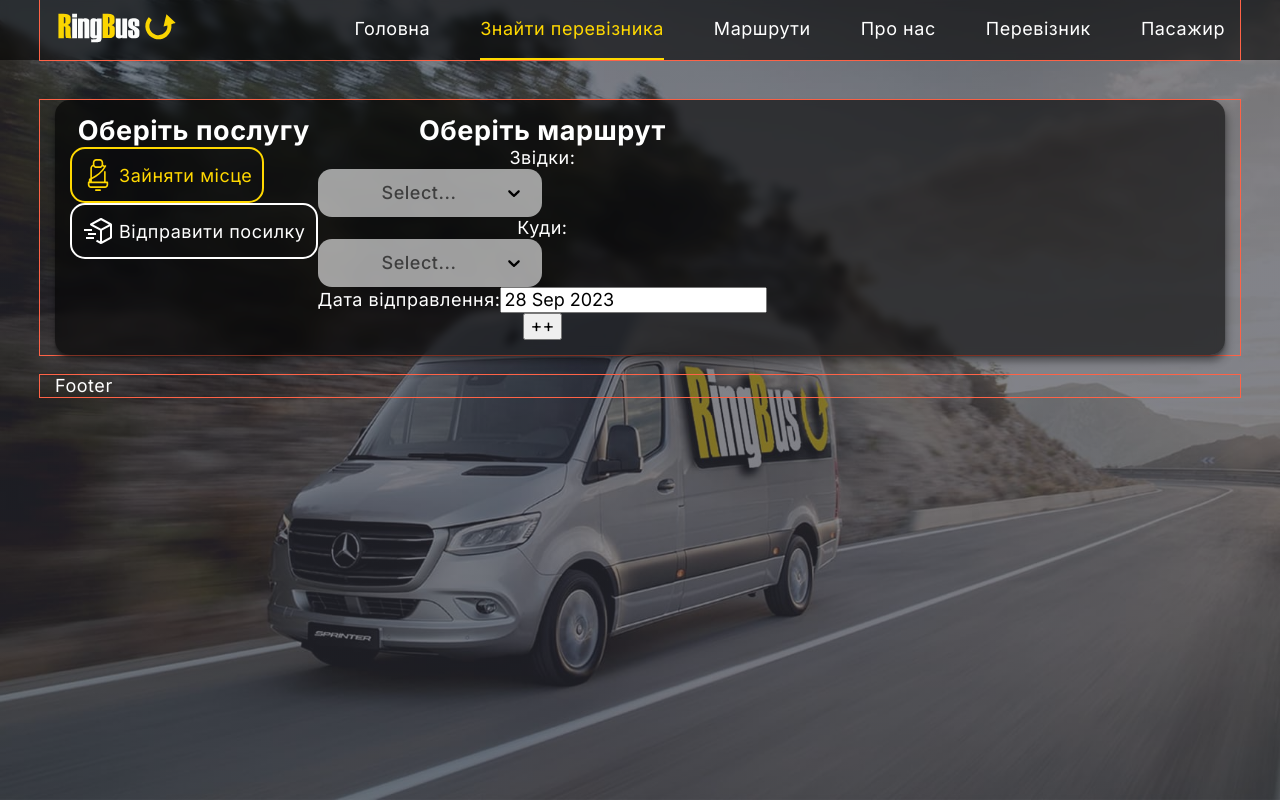
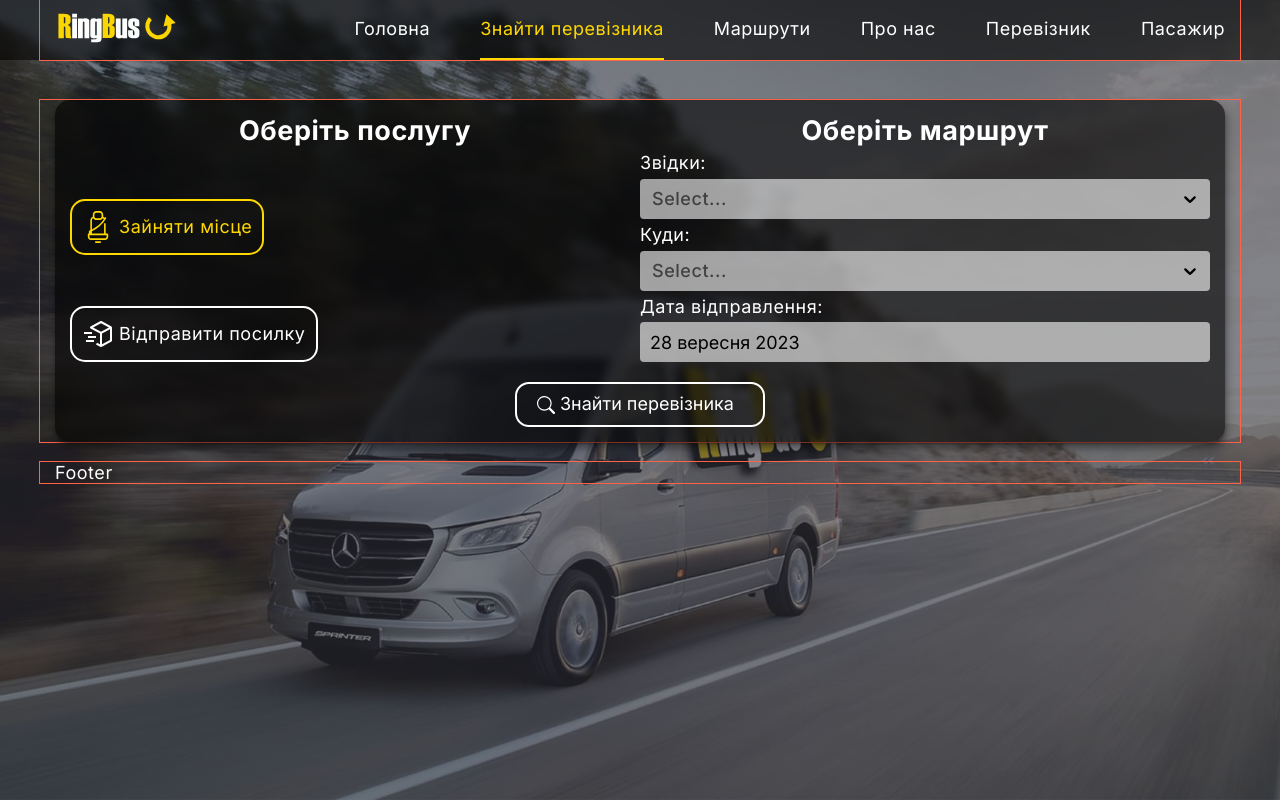
Before and after one commit to SlipuyKamiN/ringbus-frontend, a Next.js app: page /order in a window 1280 px wide. Built offline with nearby package versions, Linux system fonts and the light colour scheme.

Commit message:
fix: select logic, add basic styling

```diff
--- a/src/components/Order/OrderForm.styled.tsx
+++ b/src/components/Order/OrderForm.styled.tsx
@@ -3,6 +3,8 @@ import { colors, transition } from "styles/common/vars";
 
 export const Form = styled.form`
   display: flex;
+  flex-wrap: wrap;
+  row-gap: 20px;
 
   border-radius: 15px;
   padding: 15px;
@@ -13,6 +15,19 @@ export const Form = styled.form`
   backdrop-filter: blur(4px);
   box-shadow: 0px 2px 2px rgba(0, 0, 0, 0.24), 0px 6px 6px rgba(0, 0, 0, 0.12),
     2px 6px 8px rgba(0, 0, 0, 0.32);
+
+  & > div {
+    display: flex;
+    flex-direction: column;
+    gap: 5px;
+    justify-content: space-between;
+
+    width: 50%;
+
+    &:last-of-type {
+      width: 100%;
+    }
+  }
 `;
 
 export const OrderTypeLabel = styled.label`
@@ -56,5 +71,47 @@ export const OrderTypeText = styled.span`
 `;
 
 export const SelectorWrapper = styled.div`
-df
+  display: flex;
+  flex-direction: column;
+  text-align: left;
+  gap: 5px;
 `;
+
+export const DateSelector = styled.input`
+  width: 100%;
+  height: 40px;
+  border: transparent;
+  padding: 5px 10px;
+  border-radius: 4px;
+  background-color: ${colors.primaryWhiteAlpha};
+`;
+
+export const ErrMessage = styled.span`
+  max-width: 100%;
+  font-size: 14px;
+  color: red;
+`;
+
+export const SearchButton = styled.button`
+  display: flex;
+  align-items: center;
+  margin: 0 auto;
+  gap: 5px;
+
+  width: 250px;
+  padding: 10px 20px;
+
+  border-radius: 14px;
+
+  color: inherit;
+  background-color: transparent;
+  border: 2px solid ${colors.primaryWhite};
+
+  transition: color ${transition.duration}, border-color ${transition.duration};
+
+  &:hover,
+  &:focus {
+    color: ${colors.primaryBrandColor};
+    border: 2px solid ${colors.primaryBrandColor};
+  }
+`;
--- a/src/components/Order/OrderForm.tsx
+++ b/src/components/Order/OrderForm.tsx
@@ -1,10 +1,14 @@
 import Select from "react-select";
 import { groupedCities } from "./orderData";
 import {
+  DateSelector,
+  ErrMessage,
   Form,
   HiddenRadioButton,
   OrderTypeLabel,
   OrderTypeText,
+  SearchButton,
+  SelectorWrapper,
 } from "./OrderForm.styled";
 import ParcelIcon from "images/icons/parcel.svg";
 import SeatbeltIcon from "images/icons/seatbelt.svg";
@@ -12,24 +16,32 @@ import { useForm, Controller } from "react-hook-form";
 import { yupResolver } from "@hookform/resolvers/yup";
 import { orderSchema } from "schemas/orderSchema";
 import { Order } from "types/orderType";
-import DatePicker from "react-datepicker";
+import DatePicker, { registerLocale } from "react-datepicker";
 import "react-datepicker/dist/react-datepicker.css";
+import uk from "date-fns/locale/uk";
+import { BsSearch } from "react-icons/bs";
+registerLocale("uk", uk);
 
 const initialOrderData = {
   orderType: "seat",
   origin: "",
   destination: "",
-  departingDate: new Date().getTime(),
+  departingDate: new Date(),
 };
 
 const OrderForm = () => {
-  const { register, handleSubmit, control } = useForm({
+  const {
+    register,
+    handleSubmit,
+    control,
+    formState: { errors },
+  } = useForm({
     defaultValues: initialOrderData,
     resolver: yupResolver(orderSchema),
   });
 
   const onSubmit = (data: Order) => {
-    console.log(data);
+    console.log({ ...data, departingDate: data.departingDate.getTime() });
   };
 
   console.log("wqe");
@@ -67,7 +79,7 @@ const OrderForm = () => {
       </div>
       <div>
         <h2>Оберіть маршрут</h2>
-        <div>
+        <SelectorWrapper>
           <label htmlFor="origin">Звідки:</label>
           <Controller
             control={control}
@@ -83,8 +95,9 @@ const OrderForm = () => {
             )}
             name={"origin"}
           />
-        </div>
-        <div>
+          {errors.origin && <ErrMessage>{errors.origin.message}</ErrMessage>}
+        </SelectorWrapper>
+        <SelectorWrapper>
           <label htmlFor="origin">Куди:</label>
           <Controller
             control={control}
@@ -100,17 +113,22 @@ const OrderForm = () => {
             )}
             name={"destination"}
           />
-        </div>
-        <div>
+          {errors.destination && (
+            <ErrMessage>{errors.destination.message}</ErrMessage>
+          )}
+        </SelectorWrapper>
+        <SelectorWrapper>
           <label htmlFor="origin">Дата відправлення:</label>
           <Controller
             render={({ field: { value, onChange } }) => (
               <DatePicker
-                dateFormat="d MMM yyyy"
+                dateFormat="d MMMM yyyy"
+                locale="uk"
                 selected={value}
                 minDate={new Date()}
-                onChange={(date) => onChange(date.getTime())}
+                onChange={onChange}
                 showTimeSelect={false}
+                customInput={<DateSelector />}
                 todayButton="Today"
                 dropdownMode="select"
                 placeholderText="Click to select time"
@@ -119,10 +137,17 @@ const OrderForm = () => {
             )}
             control={control}
             name="departingDate"
-            required
           />
-        </div>
-        <button type="submit">++</button>
+          {errors.departingDate && (
+            <ErrMessage>{errors.departingDate.message}</ErrMessage>
+          )}
+        </SelectorWrapper>
+      </div>
+      <div>
+        <SearchButton type="submit">
+          <BsSearch />
+          Знайти перевізника
+        </SearchButton>
       </div>
     </Form>
   );
--- a/src/schemas/orderSchema.ts
+++ b/src/schemas/orderSchema.ts
@@ -2,8 +2,8 @@ import { Order } from "types/orderType";
 import * as yup from "yup";
 
 export const orderSchema: yup.ObjectSchema<Order> = yup.object().shape({
-  orderType: yup.string<"parcel" | "seat">().required(),
-  origin: yup.string().required(),
-  destination: yup.string().required(),
-  departingDate: yup.number().required(),
+  orderType: yup.string<"parcel" | "seat">().required("Оберіть тип замовлення"),
+  origin: yup.string().required("Виберіть місто"),
+  destination: yup.string().required("Виберіть місто"),
+  departingDate: yup.date().required("Оберіть дату поїздки"),
 });
--- a/src/styles/libraries/_order-select.scss
+++ b/src/styles/libraries/_order-select.scss
@@ -3,11 +3,11 @@
 .order-form {
   .city-select {
     &__control {
-      width: 224px;
-      height: 48px;
+      width: 100%;
+      height: 40px;
 
-      padding: 14px 18px;
-      border-radius: 14px;
+      padding: 5px 10px;
+      border-radius: 4px;
 
       border: none;
       background-color: rgba($primary-white, 0.6);
@@ -60,11 +60,11 @@
       margin-top: 0px;
 
       max-width: 400px;
-      border-radius: 14px;
+      border-radius: 5px;
       padding-right: 8px;
       color: $primary-white;
-      background-color: rgba($primary-white, 0.4);
-      backdrop-filter: blur(10px);
+      background-color: rgba($primary-black, 0.7);
+      backdrop-filter: blur(20px);
 
       transition: all $transition-duration-cubic;
     }
@@ -91,12 +91,12 @@
 
       &:hover,
       &:focus {
-        color: $primary-brand-color;
+        color: $primary-white-alpha;
       }
     }
 
     &__option--is-selected {
-      color: $primary-black-alpha;
+      color: $primary-brand-color;
     }
 
     &__indicator-separator {
--- a/src/types/orderType.ts
+++ b/src/types/orderType.ts
@@ -4,5 +4,5 @@ export interface Order {
   orderType: OrderTypes;
   origin: string;
   destination: string;
-  departingDate: number;
+  departingDate: Date;
 }
```
